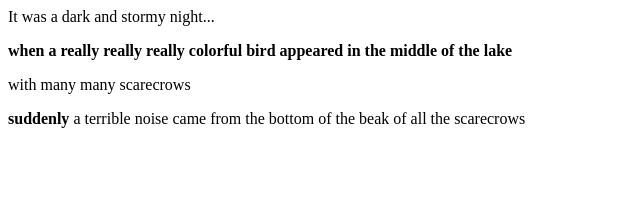
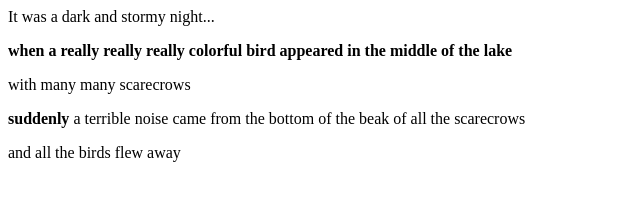
Before and after one commit to Gomez-H/fireside-story, a plain HTML site: page index.html in a window 1280 px wide. Shown: the whole page, without its empty margins (0-640 px from the left). Drawn offline with Linux system fonts and the light colour scheme.

Commit message:
addedfifth line

```diff
--- a/index.html
+++ b/index.html
@@ -4,5 +4,6 @@
     <b>when a really really really colorful bird appeared in the middle of the lake</b>
     <p>with many many scarecrows</p>
     <strong>suddenly</strong> a terrible noise came from the bottom of the beak of all the scarecrows
+    <p>and all the birds flew away</p>
   </body>
 </html>
```
